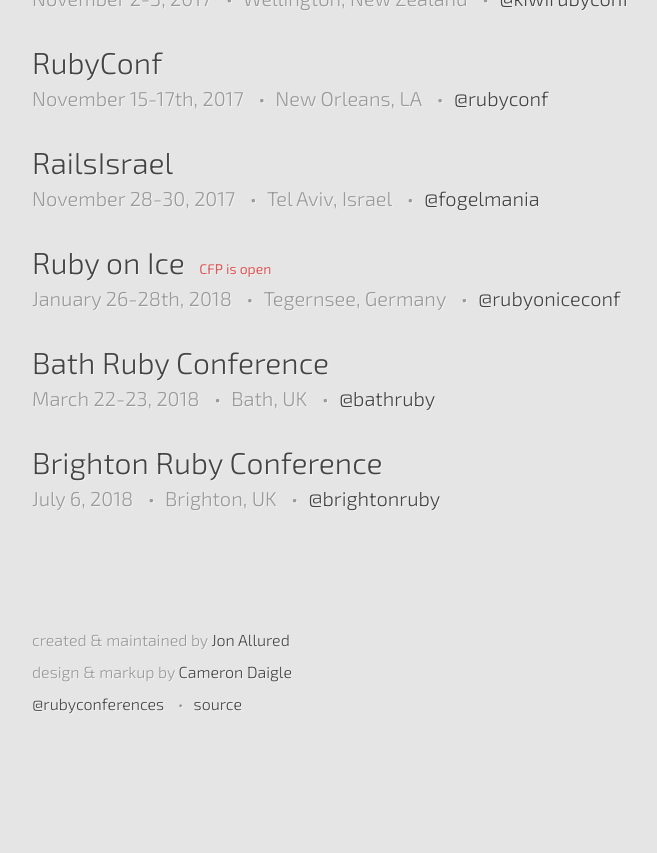
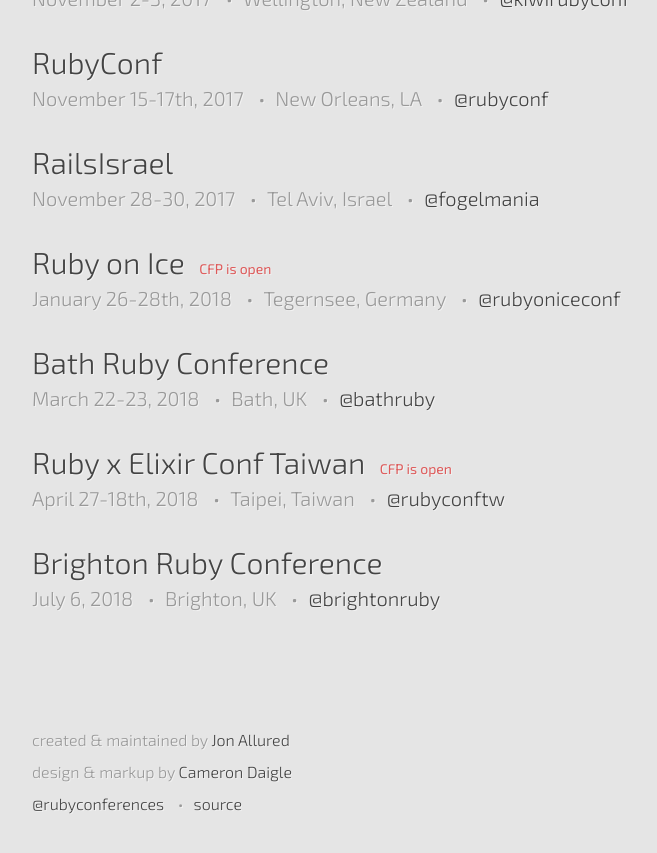
Before and after one commit to ruby-conferences/ruby-conferences.github.io, a Jekyll site: the page built from index.html, in a window 1280 px wide and 900 px high, scrolled down 1718 px. Shown: the top 853 px of the window, without its empty margins (208-865 px from the left). Built offline with Jekyll 4.4.1, drawn with Linux system fonts in a browser that asks for light colours; before the commit the page ends 2518 px from its top, so only the background shows below that.

Commit message:
Add Ruby x Elixir conf in Taiwan

```diff
--- a/_data/current.yml
+++ b/_data/current.yml
@@ -107,6 +107,13 @@
   url: http://2018.bathruby.uk
   twitter: bathruby
 
+- name: Ruby x Elixir Conf Taiwan
+  location: Taipei, Taiwan
+  dates: "April 27-18th, 2018"
+  url: https://2018.rubyconf.tw
+  twitter: rubyconftw
+  cfp_phrase: CFP is open
+
 - name: Brighton Ruby Conference
   location: Brighton, UK
   dates: "July 6, 2018"
```
